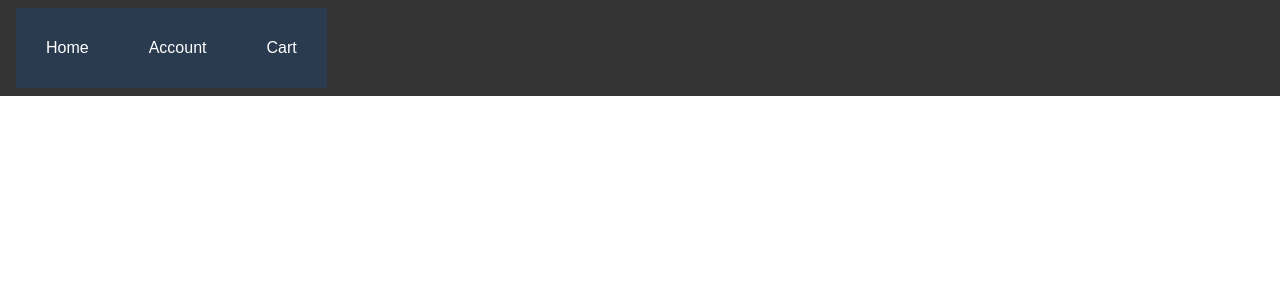
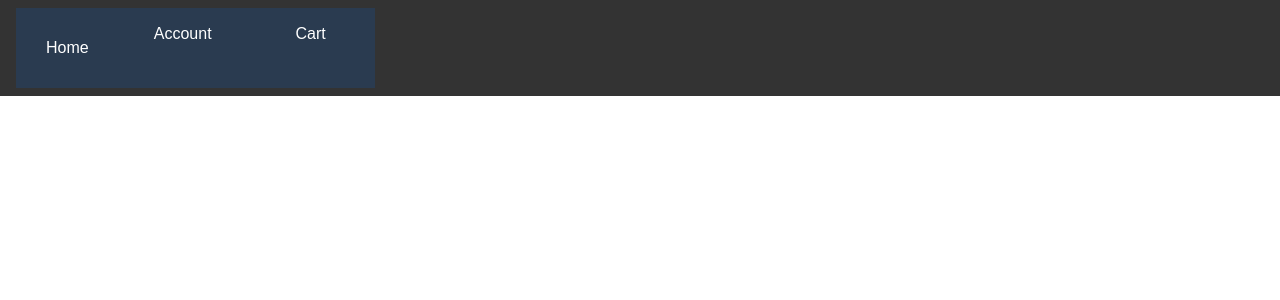
Before and after one commit to ef1301/restaurant-frontend, a React (Create React App) app: page / in a window 1280 px wide. Shown: the top 300 px of the page. Built offline with nearby package versions, Linux system fonts and the light colour scheme.

Commit message:
navbar style

```diff
--- a/src/components/views/Navbar.css
+++ b/src/components/views/Navbar.css
@@ -1,12 +1,12 @@
 
 ul{
-    list-style-type: none;
+  list-style-type: none;
   margin: 0;
   padding: 0;
   overflow: hidden;
   background-color: #2A3B50;
 }
-li{
+.home{
     float:left;
     display: block;
     color: white;
@@ -14,10 +14,10 @@ li{
     padding: 14px 16px;
     text-decoration: none;
 }
-.campuses{
+.account{
     float: right;
     color: white;
-    width: 120px;
+    width: 100px;
 }
 
 
--- a/src/components/views/Navbar.js
+++ b/src/components/views/Navbar.js
@@ -10,7 +10,7 @@ class Navbar extends Component{
             <div className="navbar">
             <ul>
             <Link to ="/">
-               <li>Home</li>
+               <li className="home">Home</li>
             </Link>
             <Link to="/">
                 <li className="account">
@@ -18,7 +18,7 @@ class Navbar extends Component{
                 </li>
             </Link>
             <Link to ="/AccountInfo">
-                <li className="cart">
+                <li className="account">
                     Cart
                 </li>
             </Link>
```
